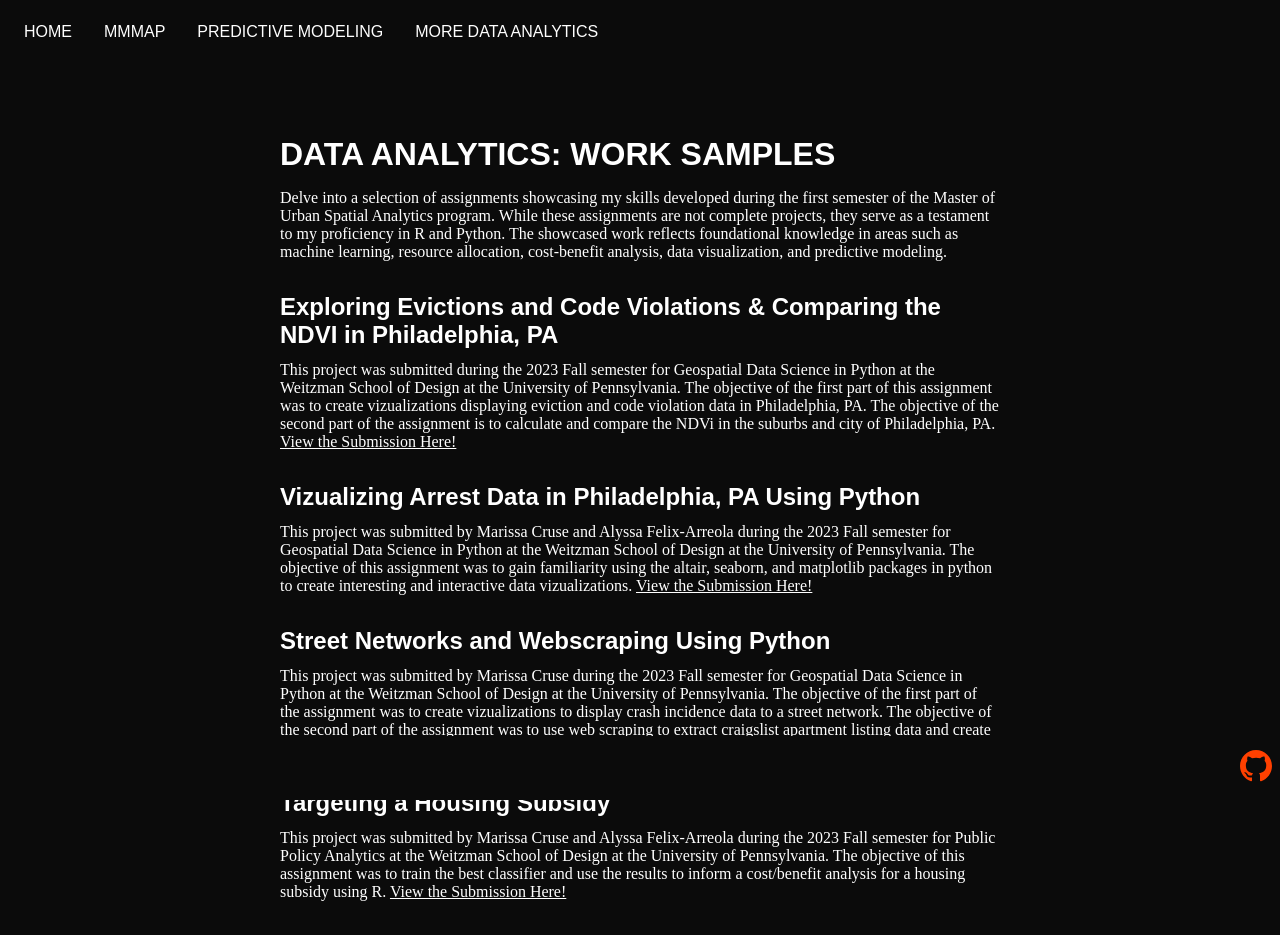
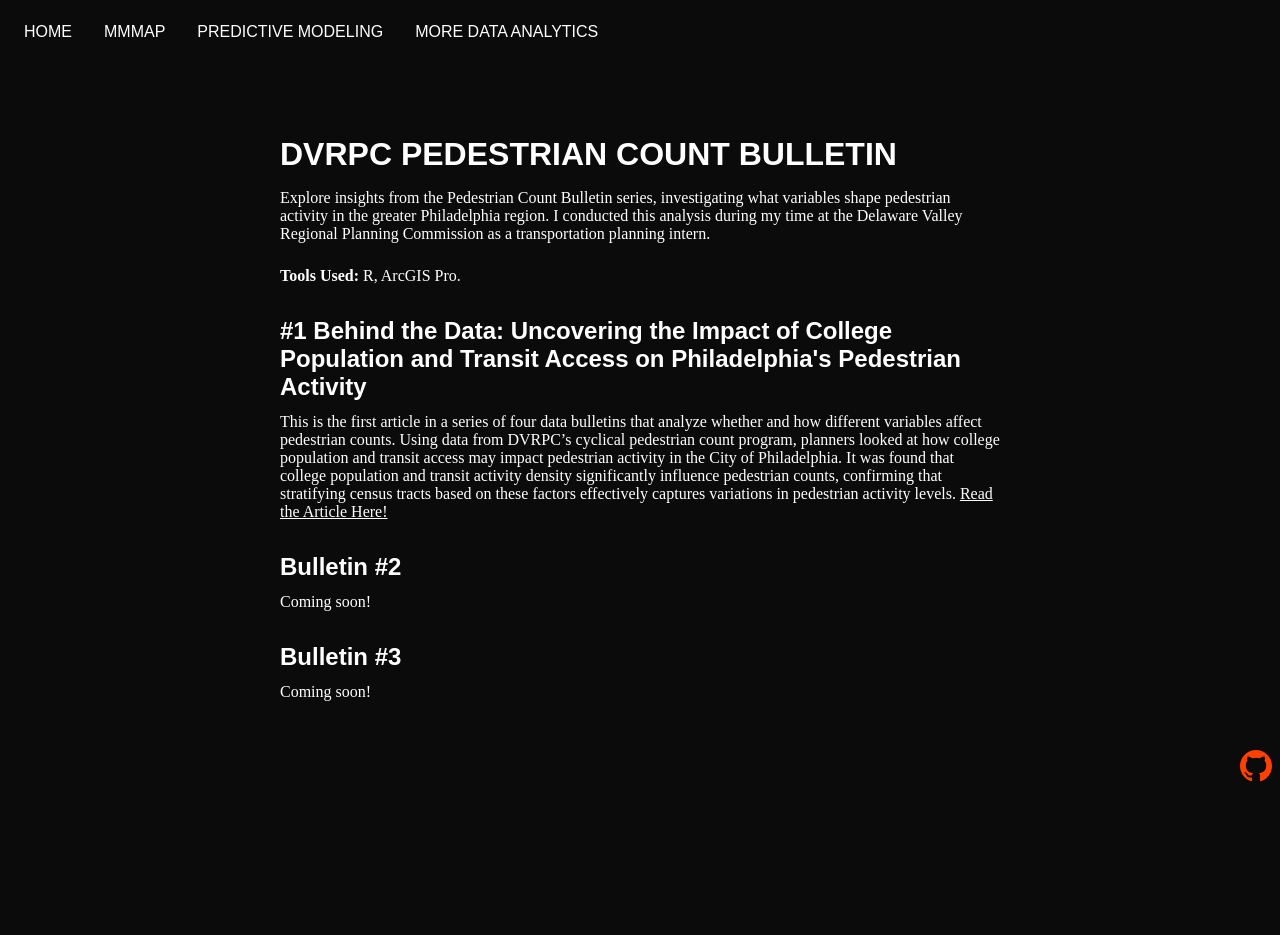
Before and after one commit to crusem/portfolio, a SvelteKit app: page /data_analytics in a window 1280 px wide. Shown: the top 935 px of the page. After the commit the page ends 896 px from the top, so only its background shows below. Built offline with nearby package versions, Linux system fonts and the light colour scheme.

Commit message:
Update +page.svelte to reflect count bulletin

```diff
--- a/src/routes/data_analytics/+page.svelte
+++ b/src/routes/data_analytics/+page.svelte
@@ -6,42 +6,26 @@
   }
 </style>
 
-<h1>Data Analytics: Work Samples</h1>
+<h1>DVRPC Pedestrian Count Bulletin</h1>
 <p>
-Delve into a selection of assignments showcasing my skills developed during the first semester of the Master of Urban Spatial Analytics program. While these assignments are not complete projects, they serve as a testament to my proficiency in R and Python. The showcased work reflects foundational knowledge in areas such as machine learning, resource allocation, cost-benefit analysis, data visualization, and predictive modeling.
+  Explore insights from the Pedestrian Count Bulletin series, investigating what variables shape pedestrian activity in the greater Philadelphia region. I conducted this analysis during my time at the Delaware Valley Regional Planning Commission as a transportation planning intern. </p>
+<p>
+<strong>Tools Used:</strong> R, ArcGIS Pro.
 </p>
 
-<h2>Exploring Evictions and Code Violations & Comparing the NDVI in Philadelphia, PA</h2>
+<h2><strong>#1 Behind the Data:</strong> Uncovering the Impact of College Population and Transit Access on Philadelphia's Pedestrian Activity</h2>
 <p>
-This project was submitted during the 2023 Fall semester for Geospatial Data Science in Python at the Weitzman School of Design at the University of Pennsylvania.
+This is the first article in a series of four data bulletins that analyze whether and how different variables affect pedestrian counts. Using data from DVRPC’s cyclical pedestrian count program, planners looked at how college population and transit access may impact pedestrian activity in the City of Philadelphia. It was found that college population and transit activity density significantly influence pedestrian counts, confirming that stratifying census tracts based on these factors effectively captures variations in pedestrian activity levels.
+<a href="https://dvrpc.org/news/2024/pedestrian-data-bulletin-philadelphia/" target="_blank">Read the Article Here!</a> </p>
 
-The objective of the first part of this assignment was to create vizualizations displaying eviction and code violation data in Philadelphia, PA. The objective of the second part of the assignment is to calculate and compare the NDVi in the suburbs and city of Philadelphia, PA.
-<a href="https://crusem.github.io/assignment_sample_4/" target="_blank">View the Submission Here!</a> </p>
+<h2>Bulletin #2</h2>
+<p>
+Coming soon!</p>
 
-<h2>Vizualizing Arrest Data in Philadelphia, PA Using Python</h2>
+<h2>Bulletin #3</h2>
 <p>
-This project was submitted by Marissa Cruse and Alyssa Felix-Arreola during the 2023 Fall semester for Geospatial Data Science in Python at the Weitzman School of Design at the University of Pennsylvania.
+Coming soon!</p>
 
-The objective of this assignment was to gain familiarity using the altair, seaborn, and matplotlib packages in python to create interesting and interactive data vizualizations.
-<a href="https://crusem.github.io/assignment_sample_1/" target="_blank">View the Submission Here!</a> </p>
-
-<h2>Street Networks and Webscraping Using Python</h2>
+<h2>Bulletin #4</h2>
 <p>
-This project was submitted by Marissa Cruse during the 2023 Fall semester for Geospatial Data Science in Python at the Weitzman School of Design at the University of Pennsylvania.
-
-The objective of the first part of the assignment was to create vizualizations to display crash incidence data to a street network. The objective of the second part of the assignment was to use web scraping to extract craigslist apartment listing data and create vizualizations.
-<a href="https://crusem.github.io/assignment_sample_2/" target="_blank">View the Submission Here!</a> </p>
-
-<h2>Targeting a Housing Subsidy</h2>
-<p>
-This project was submitted by Marissa Cruse and Alyssa Felix-Arreola during the 2023 Fall semester for Public Policy Analytics at the Weitzman School of Design at the University of Pennsylvania.
-
-The objective of this assignment was to train the best classifier and use the results to inform a cost/benefit analysis for a housing subsidy using R.
-<a href="https://crusem.github.io/assignment_sample_3/" target="_blank">View the Submission Here!</a> </p>
-
-<h2>Exploring Yelp Reviews in Philadelphia Using Python</h2>
-<p>
-This project was submitted during the 2023 Fall semester for Geospatial Data Science in Python at the Weitzman School of Design at the University of Pennsylvania.
-
-The first objective of this assignment was to analyze the correlation between restaurant reviews and income. The second objective was to conducting a sentiment analysis on resturaunt reviews.
-<a href="https://crusem.github.io/assignment_sample_5/" target="_blank">View the Submission Here!</a> </p>
+Coming soon!</p>
```
